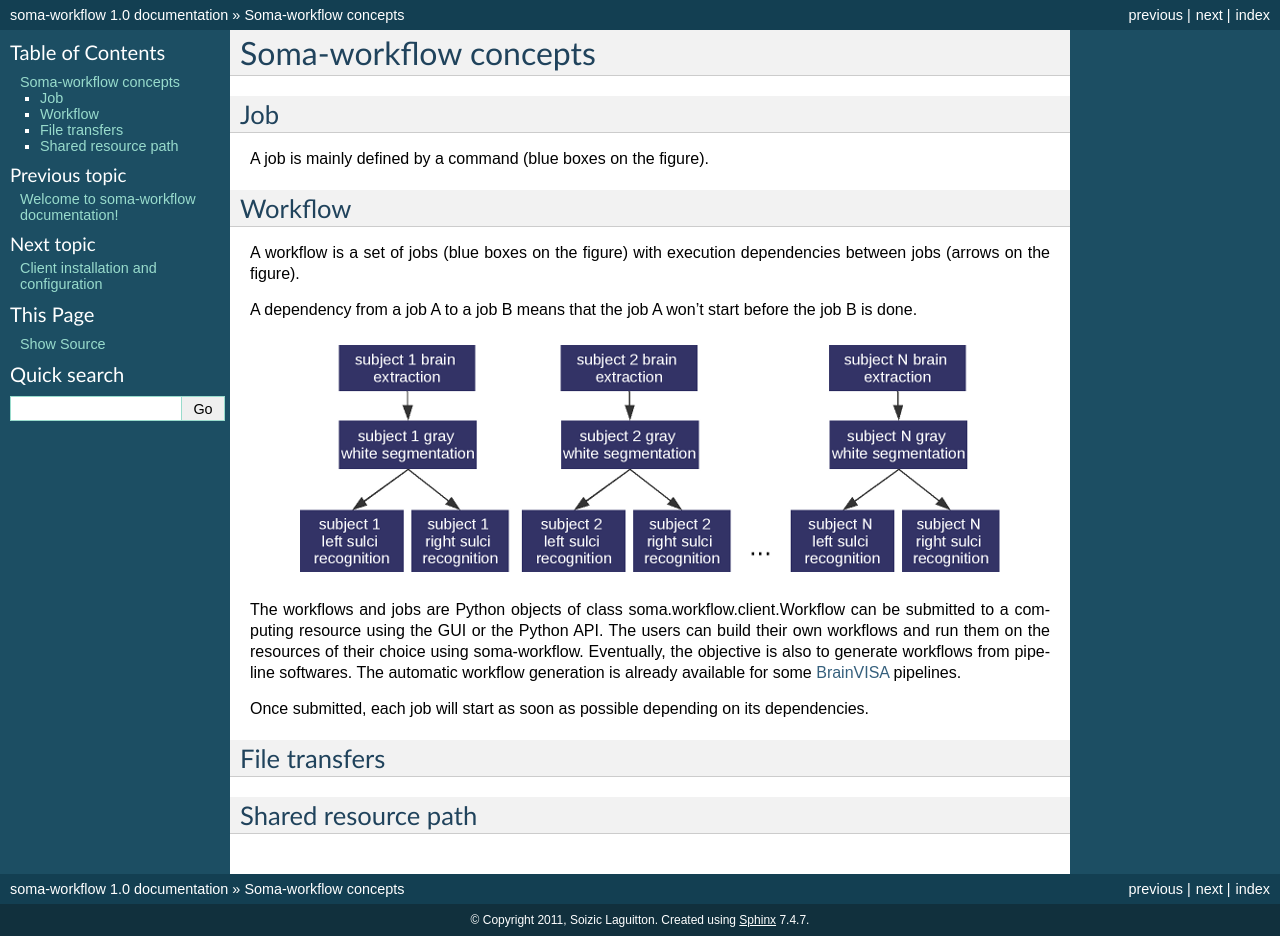
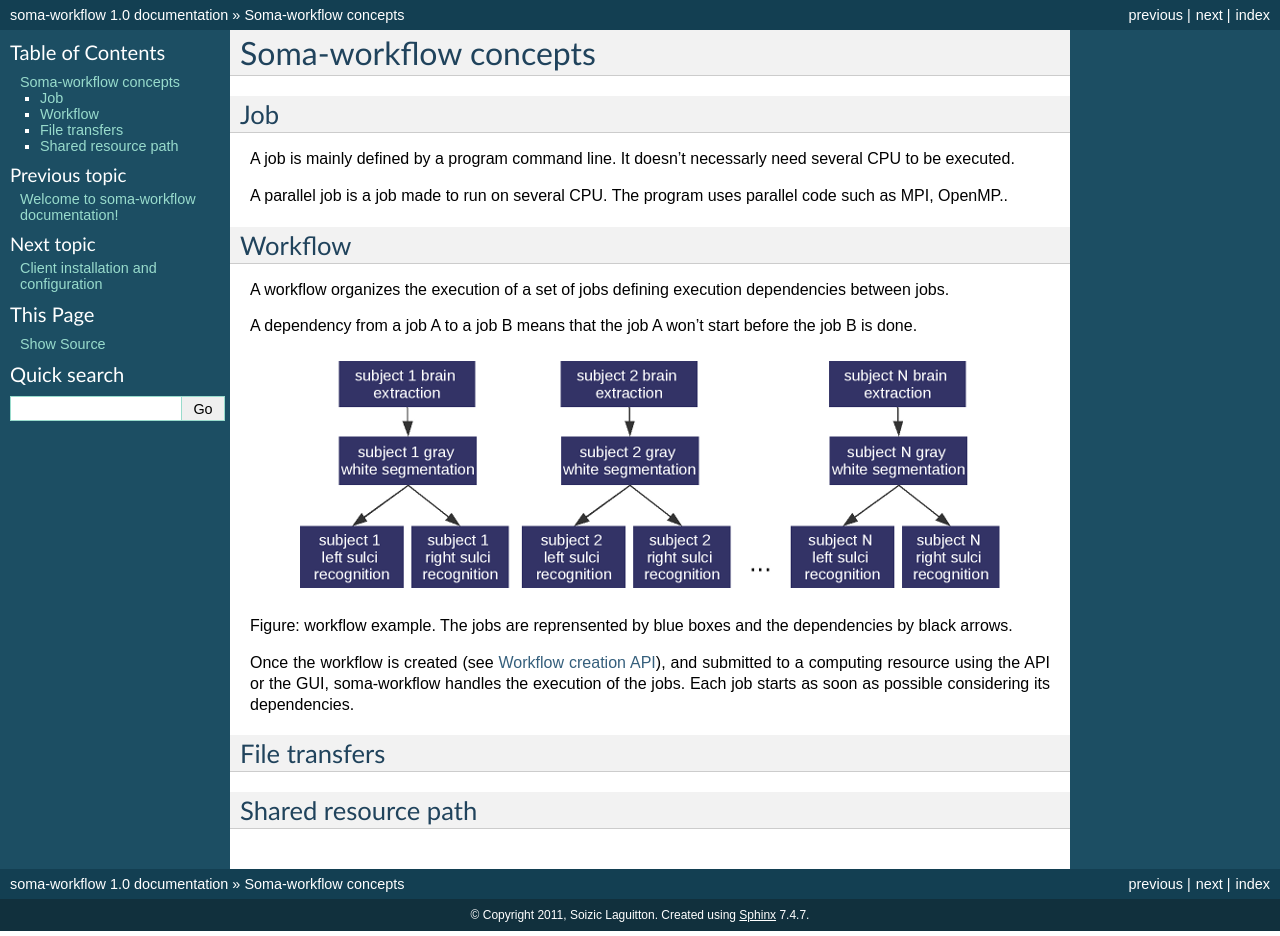
Before and after one commit to populse/soma-workflow, a Sphinx documentation site: the page built from doc/source/concepts.txt, in a window 1280 px wide. Built offline with Sphinx 7.4.7, drawn with Linux system fonts in a browser that asks for light colours.

Commit message:
Simplifies Workflows and Groups + doc: wip

```diff
--- a/doc/source/concepts.txt
+++ b/doc/source/concepts.txt
@@ -6,28 +6,30 @@ Soma-workflow concepts
 Job
 ===
 
-A job is mainly defined by a command (blue boxes on the figure).
+A job is mainly defined by a program command line. It doesn't necessarly need
+several CPU to be executed.
+
+A parallel job is a job made to run on several CPU. The program uses parallel
+code such as MPI, OpenMP..
 
 
 Workflow
 ========
 
-A workflow is a set of jobs (blue boxes on the figure) with execution dependencies between jobs (arrows on the figure).
+A workflow organizes the execution of a set of jobs defining execution
+dependencies between jobs.
 
-A dependency from a job A to a job B means that the job A won't start before the
-job B is done.
+A dependency from a job A to a job B means that the job A won't start before
+the job B is done.
 
 .. figure:: images/workflow_example_reduced.*
 
-The workflows and jobs are Python objects of class soma.workflow.client.Workflow
-can be submitted to a computing resource using the GUI or the Python API.
-The users can build their own workflows and run them on the resources of their
-choice using soma-workflow. Eventually, the objective is also to generate
-workflows from pipeline softwares. The automatic workflow generation is already
-available for some `BrainVISA <http://brainvisa.info/>`_  pipelines.
+Figure: workflow example. The jobs are reprensented by blue boxes and the
+dependencies by black arrows.
 
-Once submitted, each job will start as soon as possible depending on its
-dependencies.
+Once the workflow is created (see :ref:`workflow-creation-api`), and submitted
+to a computing resource using the API or the GUI, soma-workflow handles the
+execution of the jobs. Each job starts as soon as possible considering its dependencies.
 
 
 File transfers
--- a/doc/source/examples.txt
+++ b/doc/source/examples.txt
@@ -1,4 +1,4 @@
-
+.. _examples:
 
 ========
 Examples
--- a/doc/source/index.txt
+++ b/doc/source/index.txt
@@ -7,7 +7,8 @@ Welcome to soma-workflow documentation!
 =======================================
 
 Soma-workflow provides a homogeneous and single way to submit and monitor
-parallel computing to various computing resources (laptops, workstation farms, clusters...).
+parallel computing to various computing resources (laptops, workstation farms,
+clusters...).
 
 The submission, control and monitoring of jobs and workflows is done via a
 simple Python application programming interface (API) and/or a graphical user
```
Also changed, not shown: doc/source/workflow_creation.txt (+22 -0 lines), 4 other files.
